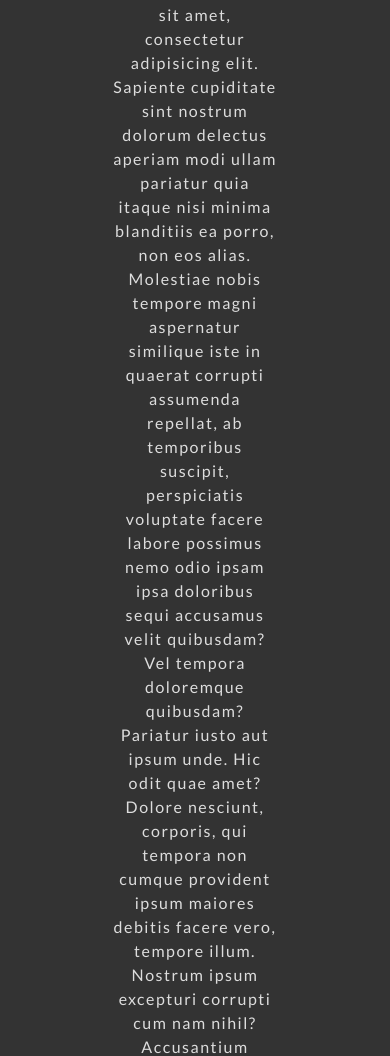
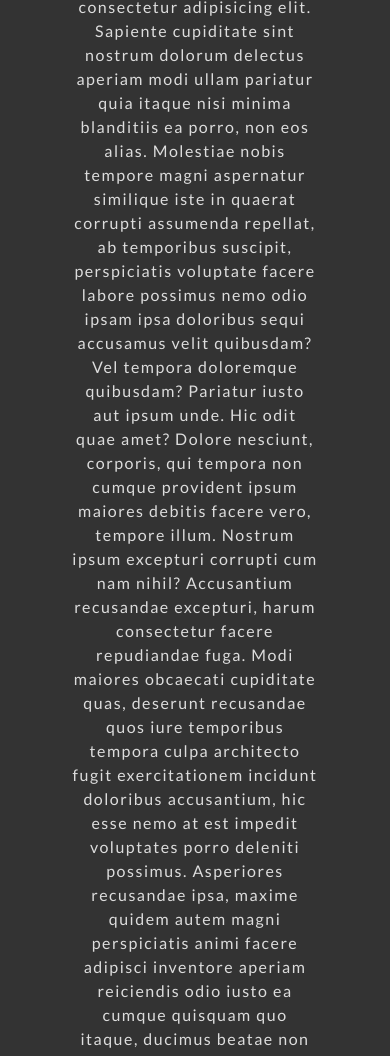
Before and after one commit to Cynt4/cities-of-poland, a plain HTML site: page index.html in a window 390 px wide. Shown: the part 661-1717 px from the top of the page. Drawn offline with nearby package versions, Linux system fonts and the light colour scheme.

Commit message:
Change padding of section with media queries

```diff
--- a/css/styles.css
+++ b/css/styles.css
@@ -168,5 +168,7 @@ header>div>div>img {
   header>div>div>img {
     object-position: 0;
   }
-
+  .section, .section-1, .section-2, .section-3, .section-4 {
+    padding: 1rem 4.5rem;
+  }
 }
```
